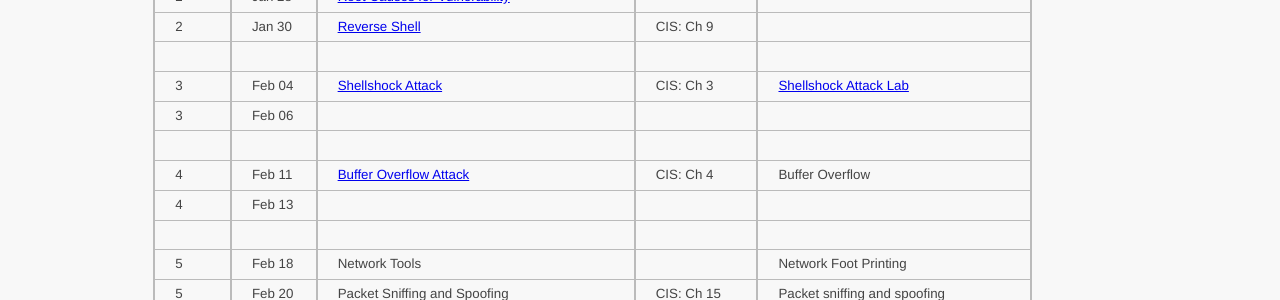
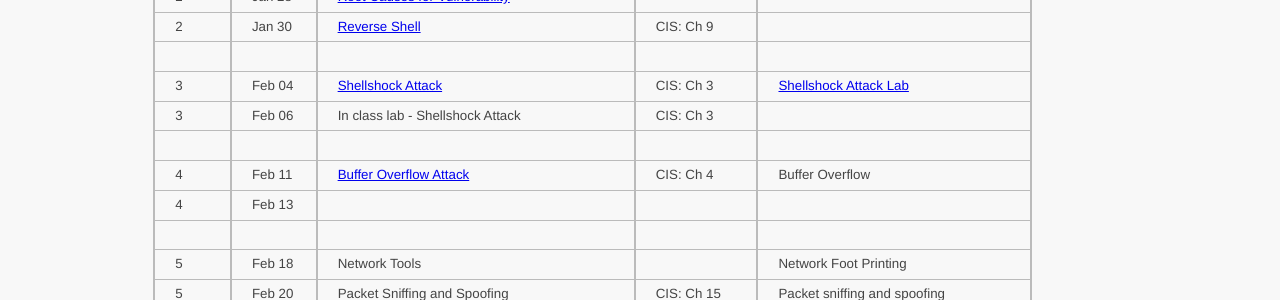
Before and after one commit to ycpcs/cs335-spring2020, a Jekyll site: the page built from schedule/index.md, in a window 1280 px wide. Shown: the part 252-552 px from the top of the page. Built offline with Jekyll 4.4.1, drawn with Linux system fonts in a browser that asks for light colours.

Commit message:
Update index.md

```diff
--- a/schedule/index.md
+++ b/schedule/index.md
@@ -15,7 +15,7 @@ CIS: <a href="https://www.amazon.com/Computer-Internet-Security-Hands-Approach/d
 > 2 | Jan 30 | [Reverse Shell](../slides/09_Reverse_Shell.pdf)| CIS: Ch 9 | |
 > | | | |
 > 3 | Feb 04 | [Shellshock Attack](../slides/03_Shellshock.pdf) | CIS: Ch 3 | [Shellshock Attack Lab](../labs/shellshock.html)
-> 3 | Feb 06 | | |
+> 3 | Feb 06 | In class lab - Shellshock Attack | CIS: Ch 3|
 > | | | |
 > 4 | Feb 11 | [Buffer Overflow Attack](../slides/04_Buffer_Overflow.pdf) | CIS: Ch 4 | Buffer Overflow
 > 4 | Feb 13 | | |
```
